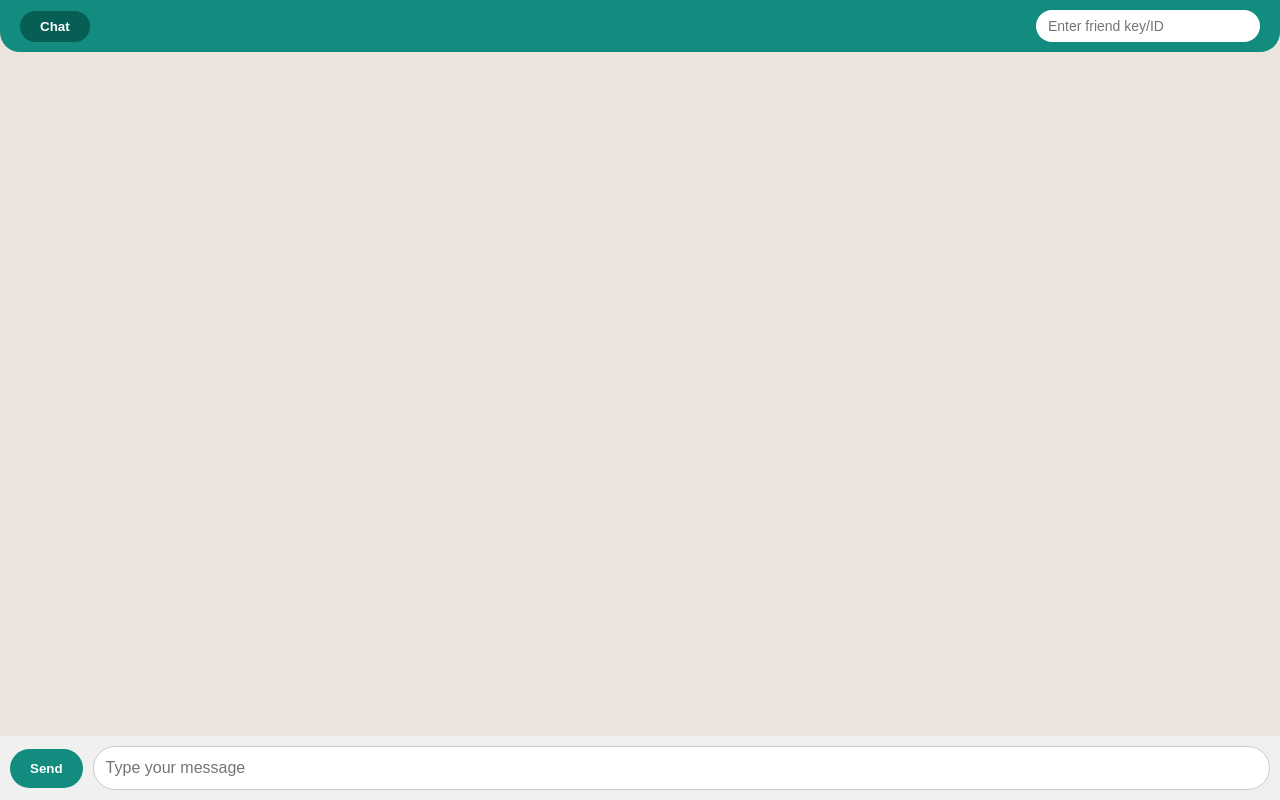
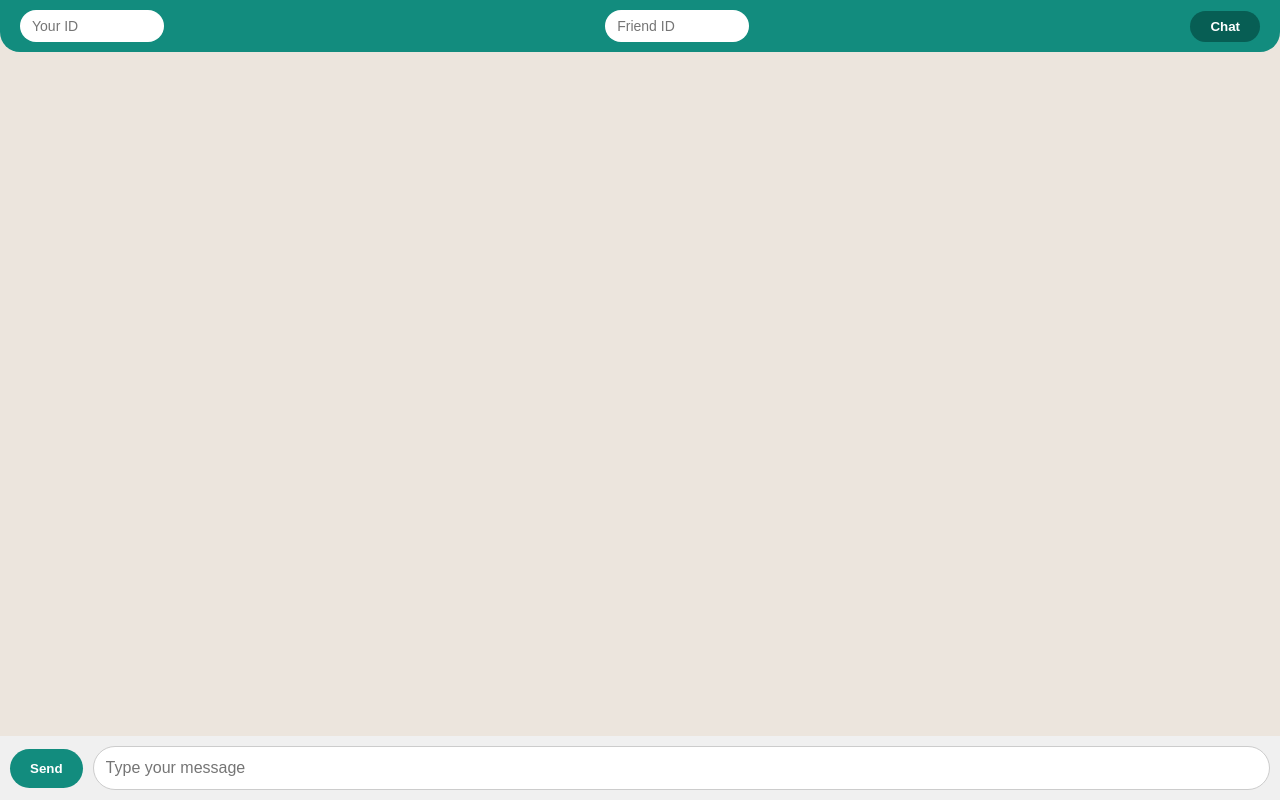
Before and after one commit to afshin41/Sabachatroom, a plain HTML site: page index.html in a window 1280 px wide. Drawn offline with Linux system fonts and the light colour scheme.

Commit message:
Update index.html

```diff
--- a/index.html
+++ b/index.html
@@ -1,27 +1,14 @@
 <!DOCTYPE html>
-<html lang="en" dir="ltr">
+<html lang="en">
 <head>
 <meta charset="UTF-8">
-<title>Chat Room</title>
+<title>SABA CHAT</title>
 <meta name="viewport" content="width=device-width, initial-scale=1.0">
-
-<!-- PeerJS -->
 <script src="https://unpkg.com/peerjs@1.5.2/dist/peerjs.min.js"></script>
-
 <style>
-body { font-family: Tahoma, sans-serif; background: #ECE5DD; margin:0; display:flex; flex-direction:column; height:100vh;}
-/* Header سبز بالا با flex */
-header {
-  background:#128C7E;
-  color:#fff;
-  padding:10px 20px;
-  display:flex;
-  justify-content: space-between;
-  align-items:center;
-  border-bottom-left-radius:20px;
-  border-bottom-right-radius:20px;
-}
-#friendKey{padding:8px 12px; border-radius:20px; border:none; font-size:14px; width:200px;}
+body {font-family: Arial, sans-serif; background:#ECE5DD; margin:0; display:flex; flex-direction:column; height:100vh;}
+header {background:#128C7E; color:#fff; padding:10px 20px; display:flex; justify-content: space-between; align-items:center; border-bottom-left-radius:20px; border-bottom-right-radius:20px;}
+#friendKey, #myKey {padding:8px 12px; border-radius:20px; border:none; font-size:14px; width:120px;}
 #startBtn{padding:8px 20px; border-radius:20px; border:none; background:#075E54; color:#fff; font-weight:bold; cursor:pointer;}
 .chat-wrapper{flex:1; display:flex; flex-direction:column; padding:10px; overflow-y:auto; gap:5px; scroll-behavior:smooth;}
 .msg{padding:10px 15px; max-width:70%; word-wrap:break-word; position:relative; border-radius:20px; box-shadow:0 2px 5px rgba(0,0,0,0.2); transition: all 0.2s ease;}
@@ -31,18 +18,17 @@ header {
 .right{background:#fff; color:#000; align-self:flex-end; text-align:right; border-radius:20px;}
 .date-divider{text-align:center; font-size:12px; color:#555; margin:10px 0;}
 .typing-status{font-size:12px;color:#555;margin-left:10px;}
-footer{display:flex; padding:10px; background:#f0f0f0; gap:10px; align-items:center;}
+footer{display:flex; padding:10px; background:#f0f0f0; gap:10px; align-items:center; flex-direction: row-reverse;}
 footer input{flex:1; padding:12px; border-radius:25px; border:1px solid #ccc; font-size:16px;}
 footer button{padding:12px 20px; border-radius:25px; border:none; background:#128C7E; color:#fff; font-weight:bold; cursor:pointer;}
-/* Footer: دکمه send سمت چپ، تکست باکس سمت راست */
-footer { flex-direction: row-reverse; }
 </style>
 </head>
+<body>
 
-<body>
 <header>
+  <input type="text" id="myKey" placeholder="Your ID">
+  <input type="text" id="friendKey" placeholder="Friend ID">
   <button id="startBtn" onclick="startChat()">Chat</button>
-  <input type="text" id="friendKey" placeholder="Enter friend key/ID">
 </header>
 
 <div class="chat-wrapper" id="chat"></div>
@@ -59,16 +45,20 @@ let peer, conn, lastDate="", pendingMessages=[];
 function formatDate(date){ return date.getFullYear()+"/"+(date.getMonth()+1)+"/"+date.getDate(); }
 
 function startChat(){
+  const myKey=document.getElementById('myKey').value.trim();
   const friendKey=document.getElementById('friendKey').value.trim();
-  if(!friendKey){alert("Please enter friend key");return;}
-  peer=new Peer({
+  if(!myKey || !friendKey){alert("Please enter both IDs");return;}
+
+  peer=new Peer(myKey, {
     host:'0.peerjs.com', port:443, path:'/', secure:true,
     config:{iceServers:[{urls:"stun:stun.l.google.com:19302"},{urls:"turn:global.relay.metered.ca:80",username:"openai-peer",credential:"peer12345"}]}
   });
+
   peer.on('open', id=>{
     addMessage("System","Your ID: "+id,"left");
     connectFriend(friendKey);
   });
+
   peer.on('connection', incoming=>{
     conn=incoming;
     conn.on('data', handleIncomingData);
```
